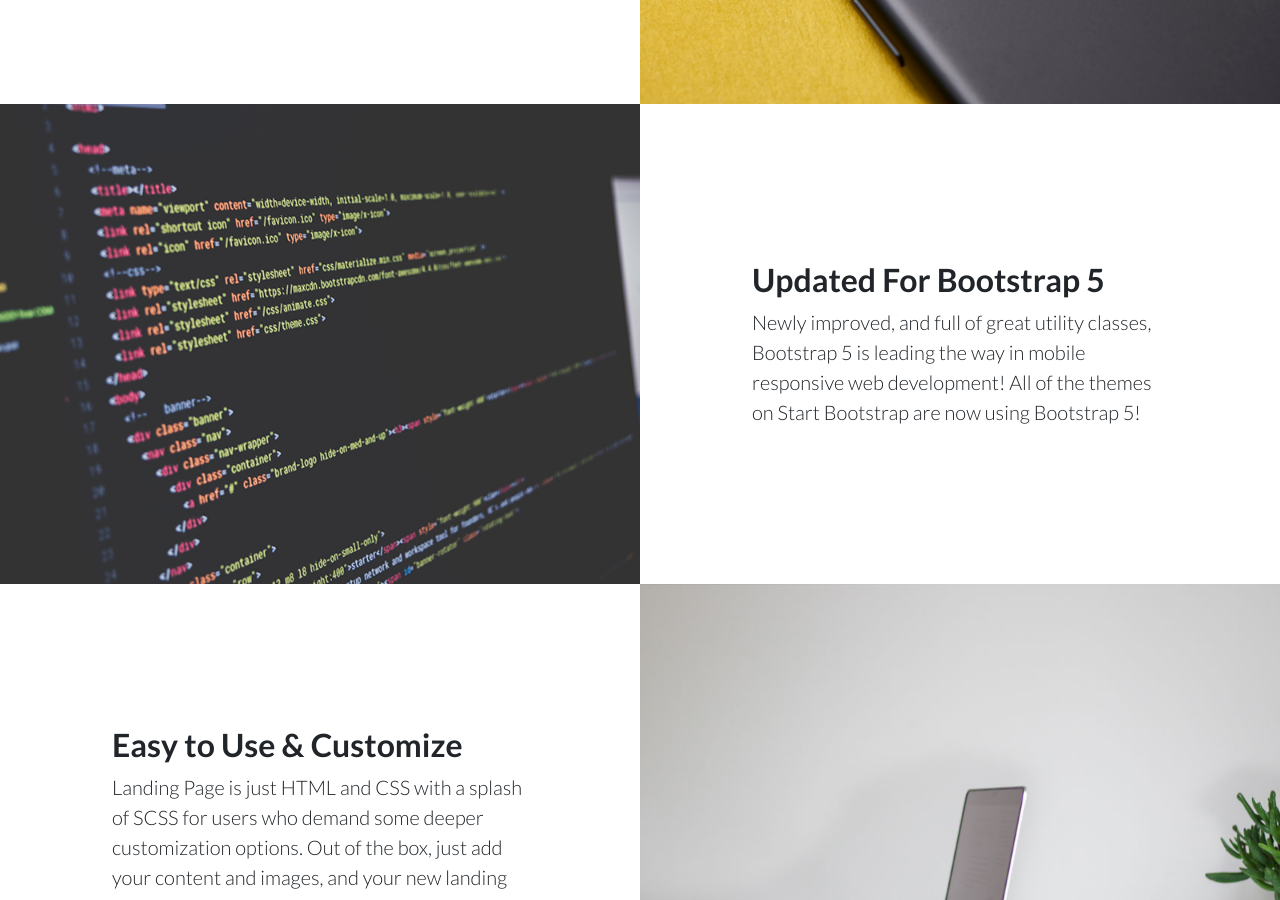
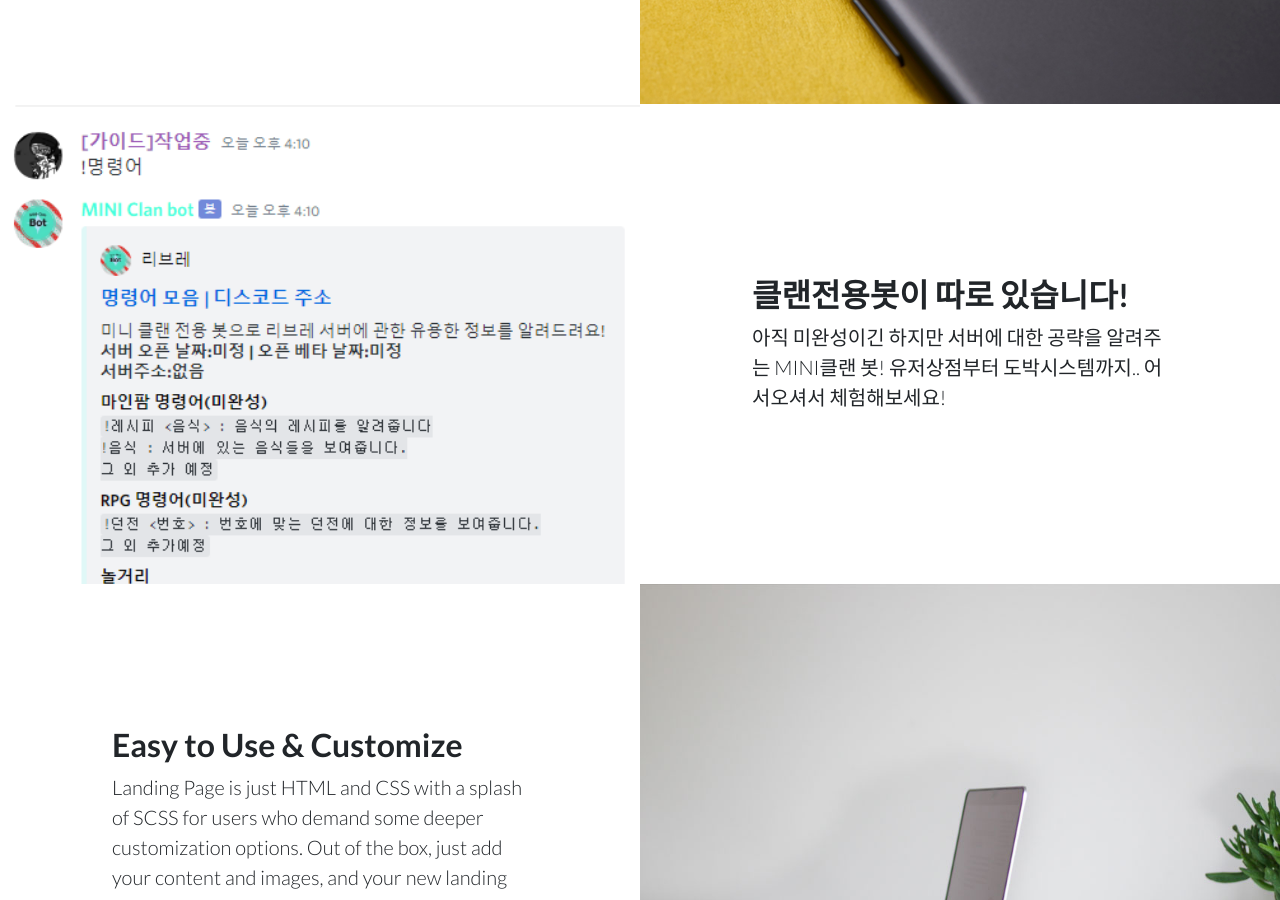
Before and after one commit to Galam0556/Galam0556.github.io, a Jekyll site: the page index.html, which Jekyll copies as it is, in a window 1280 px wide and 900 px high, scrolled down 1439 px. Built offline with Jekyll 4.4.1, drawn with Linux system fonts in a browser that asks for light colours.

Commit message:
Add files via upload

```diff
--- a/index.html
+++ b/index.html
@@ -33,7 +33,7 @@
                             <!-- Signup form-->
                             <form>
                                 <div class="input-group input-group-lg">
-                                    <input class="form-control" type="text" placeholder="Enter your email..." aria-label="Enter your email..." aria-describedby="button-submit" />
+                                    <input class="form-control" type="link" placeholder="https://discord.TaPF2sdYCJ" aria-label="Enter your email..." aria-describedby="button-submit" />
                                 </div>
                             </form>
                         </div>
@@ -82,8 +82,8 @@
                 <div class="row g-0">
                     <div class="col-lg-6 text-white showcase-img" style="background-image: url('assets/img/bg-showcase-2.jpg')"></div>
                     <div class="col-lg-6 my-auto showcase-text">
-                        <h2>Updated For Bootstrap 5</h2>
-                        <p class="lead mb-0">Newly improved, and full of great utility classes, Bootstrap 5 is leading the way in mobile responsive web development! All of the themes on Start Bootstrap are now using Bootstrap 5!</p>
+                        <h2>클랜전용봇이 따로 있습니다!</h2>
+                        <p class="lead mb-0">아직 미완성이긴 하지만 서버에 대한 공략을 알려주는 MINI클랜 봇! 유저상점부터 도박시스템까지.. 어서오셔서 체험해보세요!</p>
                     </div>
                 </div>
                 <div class="row g-0">
```
Also changed, not shown: assets/img/bg-showcase-2.jpg.
